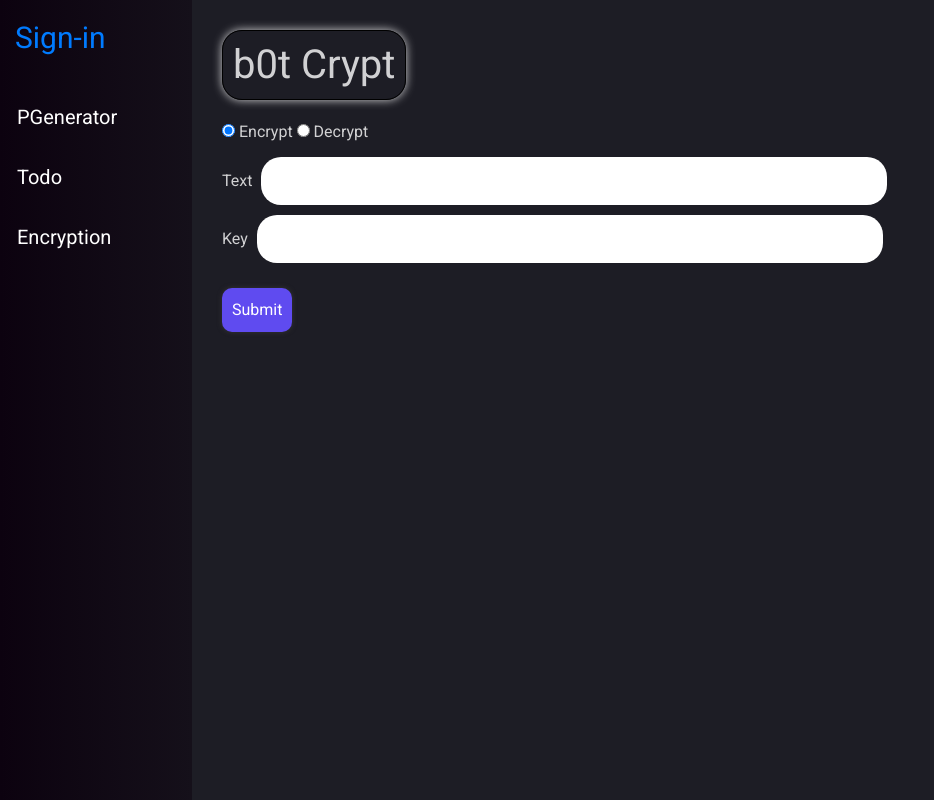
After one commit to NickName-AM/misc_tools, a Django app: page /encryption/botcrypt/ in a window 1280 px wide. The commit adds this page. Shown: the whole page, without its empty margins (0-934 px from the left). Run offline with Django 4.2, Linux system fonts and the light colour scheme.

Commit message:
botcrypt

```diff
--- a/encryption/urls.py
+++ b/encryption/urls.py
@@ -4,4 +4,5 @@ from encryption import views
 urlpatterns = [
     path('', views.cipherlist, name='encryption-home'),
     path('xor/', views.xor, name='encryption-xor'),
+    path('botcrypt/', views.botcrypt, name='encryption-botcrypt'),
 ]
--- a/encryption/views.py
+++ b/encryption/views.py
@@ -1,35 +1,152 @@
 from django.shortcuts import render, redirect
 import string
 from django.contrib import messages
+import random
+
 # Create your views here.
 
+# Home page - List of ciphers
 def cipherlist(request):
     return render(request, 'encryption/cipherlist.html')
 
+# XOR cipher
+def xor_operation(string, key):
+    cipherText = ''
+    allChars = "d=,8hal:W;SvU{3bF0VH\\[.nQ?Y^>/L6R#yM<\"IqPp_E4iA%sN7x'em|f2 c~z}JruGjkOK`&$]9TZwDXCt@5g()-!1*B+o"
+    l = len(allChars)
+    if len(string) < 1 or len(key) < 1:
+        messages.error(request, 'Atleast type something')
+        return redirect('encryption-xor')
+    if len(string) != len(key):
+        messages.error(request, 'Length of text and key should be same')
+        return redirect('encryption-xor')
+    charKey = zip(list(string), list(key))
+    for c, k in charKey:
+        cipherChar = allChars[(allChars.index(c) ^ allChars.index(k)) % l]
+        cipherText+=cipherChar
 
+# XOR cipher request handler
 def xor(request):
     if request.method == 'GET':
         return render(request, 'encryption/xor.html')
 
     elif request.method == 'POST':
-        cipherText = ''
-        allChars = "d=,8hal:W;SvU{3bF0VH\\[.nQ?Y^>/L6R#yM<\"IqPp_E4iA%sN7x'em|f2 c~z}JruGjkOK`&$]9TZwDXCt@5g()-!1*B+o"
-        l = len(allChars)
-
         string = request.POST['text']
         key = request.POST['key']
-        if len(string) < 1 or len(key) < 1:
-            messages.error(request, 'Atleast type something')
-            return redirect('encryption-xor')
+        cipherText = xor_operation(string, key)
+        return render(request, 'encryption/xor.html', {'data': cipherText})
 
-        if len(string) != len(key):
-            messages.error(request, 'Length of text and key should be same')
-            return redirect('encryption-xor')
 
-        charKey = zip(list(string), list(key))
+# By b0t
+letters_txt =[
+r'hF\#Yxo?]r!~Pc/5BEC2t;%XbA0`+>[y=Q9/3@{^w6Tik( mO1SK_ZjUNG)$L|sV8v4<*WDn.qa*l,}H:-dzJIR7g&uMfpe',
+r'uBcLnA-+sy@7l|Zvo$_) 9a4~p8^P>%#hRf5I.JE=[]{?z0NGCVTOM!Dm6e2ik/`Ytb:XH\w;j/FrSx3<(1*Wg&dKq}Q*,U',
+r'EJ]|yfXwT98dusqM[:=6>i;@Dp2`$RGAK%(I3mrh7x.t1n<Ho\5*UF)W {VB+#vejPOl_ac0?g&b!LSC~4z*-,ZN/}QY/^k',
+r'E1ojW7f\/3iG^,ar%(e@`6H<_SVZR~{& $Y?q/bB2cJ+Ns)QU;[!u*>PT#l=I98t.OyKXdF}xCkgn]wmz*-Lh50:v4DMAp|',
+r'G#@pItz/jiEw>CvcJ(rU*mTR^l9\3=+shd-_x 7ZWu65)B~{;?X%eQ[Yfn}LD1bFK<!|PqyS:k]V$&.gM0H2N8`,4*OAa/o',
+r'l!/r:6TE_#j2&u8tc>PC|Xb;=Fv/on-xG9}0]LI)*(d<\.51p@ZBe+f?,3 MDmJSOzy4gQ*i[^q%$AVUkRwW`h{H~Ns7KYa',
+r'|lM&(^5y?*;Fv6wBfP={4j73Z/T# RLA.Q1CUE@X,<u]>902sb/gHm}heS:`xV$N)zDdrqJ~ac%![-pi+o*Wn\GK8IYk_tO',
+r'|m=j^&o.;q)PFhO\JH<STgNv~IMR5`+-p1a*[98bz*Uc(Y:n,0ZfLC}l>_Q%@siGtu6?BArX4d${DeE7 w2#W/3yV/K]xk!',
+r'me*a\Jp2 %+#KINTS!)Es`h=/{~]@g<:0G(D56$zBVC&Rd;rYM7b.tqo^w>yukc*LQ[Zxnl8W3X9|}F?A,Uijv14P_/HfO-',
+r'+.,sb4/rP<kz)@#:V\oG!8LDA$IcmTWaRj{^?MF&UY(u_wytqN/*7-|9x;fiE*Bl`Khe~QJ[pvn}3S1CZ>%X=dg2O]H065 ',
+]
+# b0t Encrypt
+def bot_encrypt(message, tempkey):
+    key=1
+    for loop2 in str(tempkey):
+        key=ord(loop2)+key
+    for digit in str(key):
+        key+=int(digit)
 
-        for c, k in charKey:
-            cipherChar = allChars[(allChars.index(c) ^ allChars.index(k)) % l]
-            cipherText+=cipherChar
+    char_num=40
+    LETTERS_chooser=letters_txt
+    LETTERS_rng=random.randint(0,8)
 
-        return render(request, 'encryption/xor.html', {'data': cipherText})
+    LETTERS_choose=(LETTERS_chooser[int(LETTERS_rng)])
+    LETTERS=LETTERS_choose
+
+    for chooser in range(LETTERS_rng):
+       char_num+=1
+    char_letter=(chr(char_num))
+
+    random_encry=random.randint(1,3)
+
+    letter_for_encry = 33 + random_encry
+
+    encrypted =str()
+    for chars in str(message):
+        if chars in LETTERS:
+            num = LETTERS.find(chars)
+
+            num =(num+key)%95
+
+            encrypted +=  LETTERS[num:num+random_encry]
+
+    encrypted= encrypted + chr(letter_for_encry) + char_letter
+    return encrypted
+
+# b0t Decrypt
+def bot_decrypt(message, tempkey):
+    key=1
+    for loop2 in str(tempkey):
+        key=ord(loop2)+key
+
+    for digit in str(key):
+        key+=int(digit)
+
+    decrypted =str()
+
+    n=0
+    m=1
+    user_list=[]
+    words=[]
+    random_var=0
+    main_var=0
+
+    char=message[-1]
+    LETTERS_choosing=ord(char)-40
+    message=message.strip(message[len(message)- 1])
+
+    #for random_var
+    char_random_encry = message[-1]
+    random_var = ord(char_random_encry) - 33
+    message=message.strip(message[len(message)- 1])
+
+    print(message)
+    LETTERS_chooser=letters_txt
+    LETTERS_choose=(LETTERS_chooser[int(LETTERS_choosing)])
+    LETTERS=LETTERS_choose
+
+    i=random_var-1
+    main_var = random_var-1
+    for chars in str(message):
+        if main_var == i:
+            if chars in LETTERS:
+                num = LETTERS.find(chars)
+
+                num =(num-key)%95
+
+                decrypted +=  LETTERS[num]
+
+                i=0
+        else:
+            i=i+1
+    return decrypted
+
+# b0t encryption/decryption
+def botcrypt(request):
+    if request.method == 'GET':
+        return render(request, 'encryption/botcrypt.html')
+    elif request.method == 'POST':
+        crypt_option = request.POST['cryptoption']
+        text = request.POST['text']
+        key = request.POST['key']
+        # if nothing is given
+        if len(text) < 1 or len(key) < 1:
+            return redirect('encryption-botcrypt')
+
+        if crypt_option == 'encrypt':
+            data = bot_encrypt(text, key)
+        else:
+            data = bot_decrypt(text, key)
+        return render(request, 'encryption/botcrypt.html', {'data': data})
--- a/pgenerator/views.py
+++ b/pgenerator/views.py
@@ -40,7 +40,7 @@ def home(request):
         pLength = request.POST['plength']
         error = checkError(pLength)
         if(error):
-            messages.error(request, error)
+            messages.error(request, werror)
             return redirect('pgen-home')
         randomPassword = ''.join(random.choices(charSet, k=int(pLength)))
         return render(request,'pgenerator/home.html', {'randompassword': randomPassword})
--- a/static/css/style.css
+++ b/static/css/style.css
@@ -12,6 +12,10 @@ a:hover{
 
 p{
     font-size: 20px;
+}
+
+li{
+    list-style-type: none;
 }
 
 /* End Universal */
--- /dev/null
+++ b/templates/encryption/botcrypt.html
@@ -0,0 +1,32 @@
+{% extends 'base.html' %}
+{% load static %}
+
+{% block title %}BotCrypt{% endblock title %}
+
+{% block body %}
+    <h1>b0t Crypt</h1>
+    <form method="POST">
+        {% csrf_token %}
+        <div>
+            <input type="radio" name="cryptoption" id="encrypt" value="encrypt" checked>
+            <label for="encrypt">Encrypt</label>
+            <input type="radio" name="cryptoption" id="decrypt" value="decrypt">
+            <label for="decrypt">Decrypt</label>
+        </div>
+        <div>
+            <label for="text">Text</label>
+            <input type="text" name="text" id="text" class="input-box" size="70" required>
+        </div>
+        <div>
+            <label for="key">Key</label>
+            <input type="text" name="key" id="key" class="input-box" size="70" required>
+        </div>
+        <div>
+            <input type="submit" class="submit-btn" value="Submit" style="margin-top: 20px;">
+        </div>
+    </form>
+
+    {% if data %}
+        <p class="error-password">{{ data }}</p>
+    {% endif %}
+{% endblock body %}
--- a/templates/encryption/cipherlist.html
+++ b/templates/encryption/cipherlist.html
@@ -8,6 +8,7 @@
 
     <li>
         <ul class="cipher-list-items"><a href="{% url 'encryption-xor' %}">XOR</a></ul>
+        <ul class="cipher-list-items"><a href="{% url 'encryption-botcrypt' %}">b0t crypt</a></ul>
     </li>
 
 {% endblock body %}
```
Also changed, not shown: templates/encryption/letters.txt (added, +10 -0 lines).
